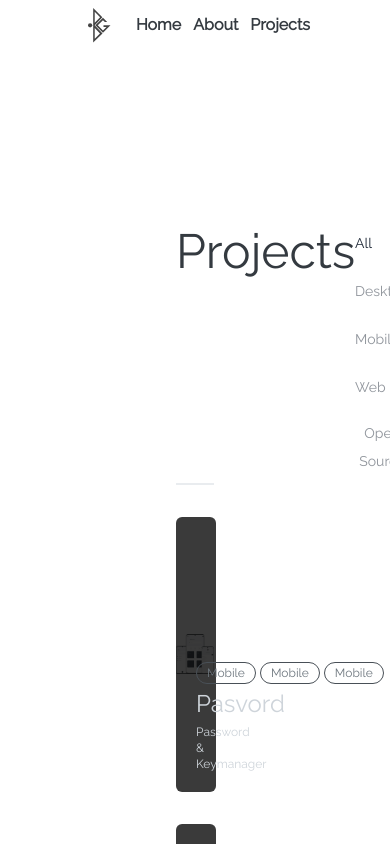
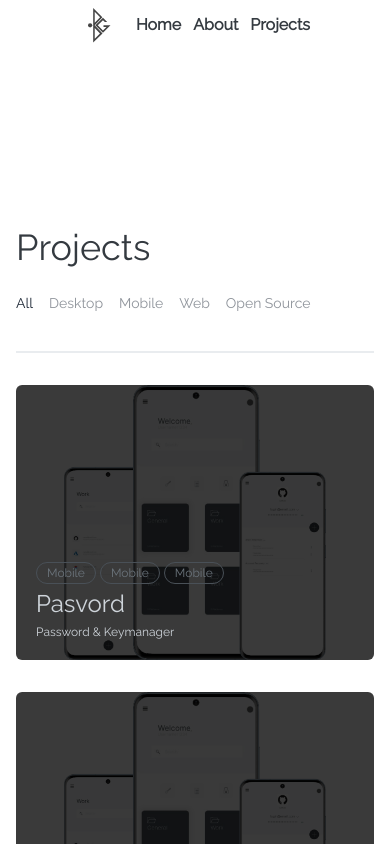
Before and after one commit to bonganibg/bonganibg.github.io, an Angular app: page /projects in a window 390 px wide. Shown: the top 844 px of the page. Built offline with nearby package versions, Linux system fonts and the light colour scheme.

Commit message:
projects page made responsive

```diff
--- a/src/app/views/projects/projects.component.html
+++ b/src/app/views/projects/projects.component.html
@@ -1,6 +1,6 @@
-<section class="px-44 mt-44">
-    <div class="flex justify-between">
-        <h2 class="text-5xl text-grey-300">
+<section class="px-4 lg:px-44 mt-44">
+    <div class="flex flex-col lg:flex-row gap-5 lg:gap-0 justify-between">
+        <h2 class="text-4xl lg:text-5xl text-grey-300">
             Projects
         </h2>
         <div class="tabs gap-4">
```
